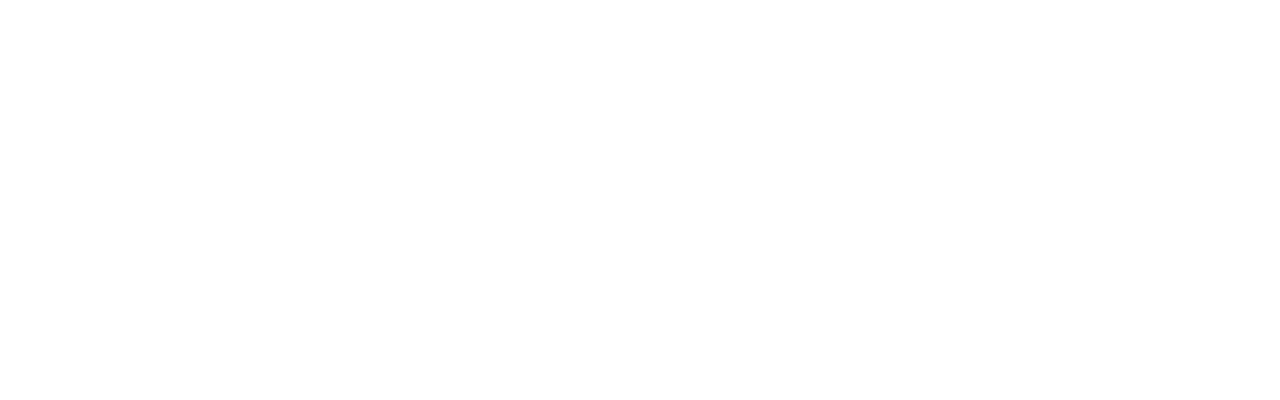
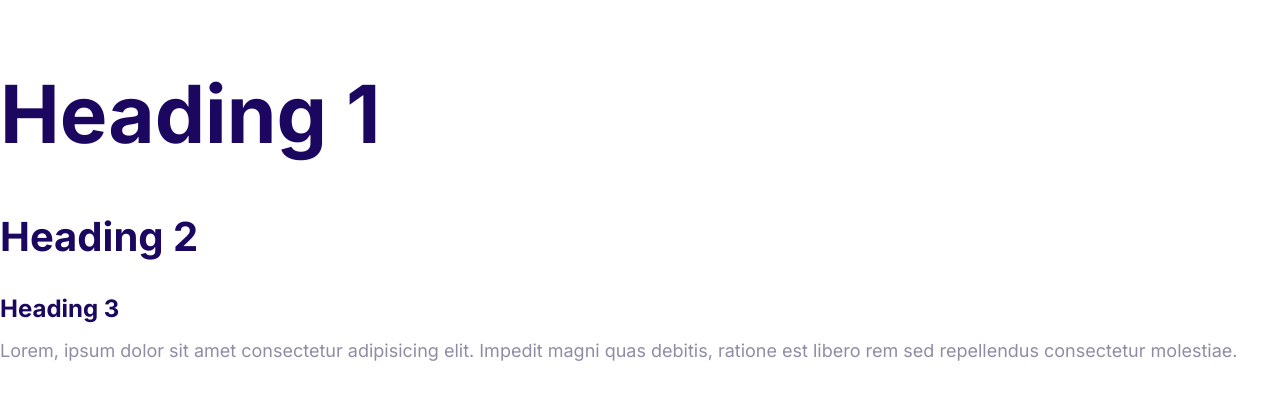
Before and after one commit to omar-alharbi/moshify, a plain HTML site: page index.html in a window 1280 px wide. Drawn offline with Linux system fonts and the light colour scheme.

Commit message:
Define the styles for the fonts.

```diff
--- a/CSS/styles.css
+++ b/CSS/styles.css
@@ -5,3 +5,55 @@
   --color-headings: #1b0760;
   --color-body: #918ca4;
 }
+
+html {
+  /* 62.5% of 16px = 10px */
+  font-size: 62.5%;
+}
+
+body {
+  font-family: Inter, Arial, Helvetica, sans-serif;
+  font-size: 2.4rem ;
+  line-height: 1.5;
+  color: var(--color-body);
+}
+
+h1, h2, h3 {
+  color: var(--color-headings);
+  margin-bottom: 1rem;
+}
+
+h1 {
+  /* 1 x font size of the html elment */
+  font-size: 7rem;
+}
+
+h2 {
+  font-size: 4rem;
+}
+
+h3 {
+  font-size: 3rem;
+}
+
+p {
+  margin-top: 0;
+}
+
+@media screen and (min-width: 1024px) {
+  body {
+    font-size: 1.8rem;
+  }
+
+  h1 {
+    font-size: 8rem;
+  }
+
+  h2 {
+    font-size: 4rem;
+  }
+
+  h3 {
+    font-size: 2.4rem;
+  }
+}
--- a/index.html
+++ b/index.html
@@ -5,8 +5,23 @@
     <meta http-equiv="X-UA-Compatible" content="IE=edge" />
     <meta name="viewport" content="width=device-width, initial-scale=1.0" />
     <title>Document</title>
+    <link rel="preconnect" href="https://fonts.googleapis.com" />
+    <link rel="preconnect" href="https://fonts.gstatic.com" crossorigin />
+    <link
+      href="https://fonts.googleapis.com/css2?family=Inter:wght@400;700&display=swap"
+      rel="stylesheet"
+    />
     <link rel="stylesheet" href="CSS/normalize.css" />
     <link rel="stylesheet" href="CSS/styles.css" />
   </head>
-  <body></body>
+  <body>
+    <h1>Heading 1</h1>
+    <h2>Heading 2</h2>
+    <h3>Heading 3</h3>
+    <p>
+      Lorem, ipsum dolor sit amet consectetur adipisicing elit. Impedit magni
+      quas debitis, ratione est libero rem sed repellendus consectetur
+      molestiae.
+    </p>
+  </body>
 </html>
```
